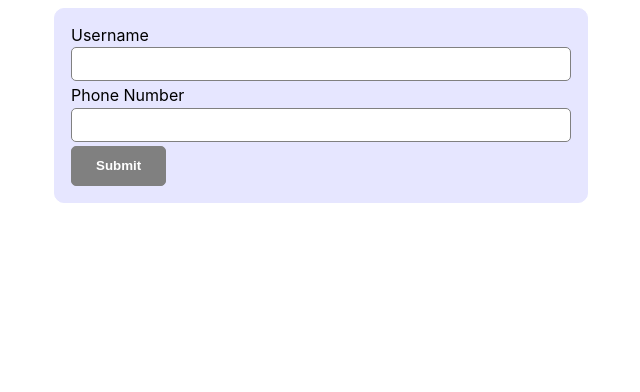
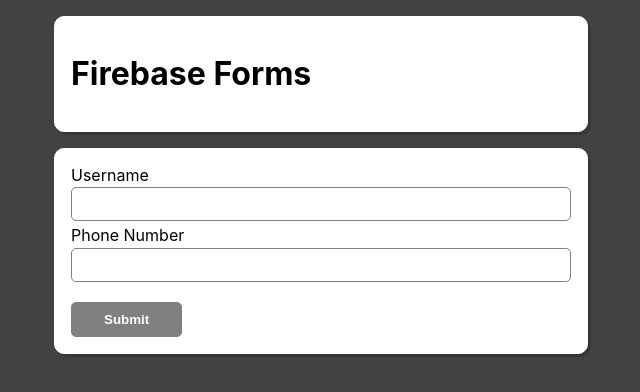
Before and after one commit to inoueaus/form-post, a React (Create React App) app: page / in a window 1280 px wide. Shown: the top 392 px of the page, without its empty margins (319-959 px from the left). Built offline with nearby package versions, Linux system fonts and the light colour scheme.

Commit message:
styling changes

```diff
--- a/src/App.css
+++ b/src/App.css
@@ -1,5 +1,6 @@
 .App {
     text-align: center;
+    background-color: #363636;
 }
 
 .App-logo {
--- a/src/App.js
+++ b/src/App.js
@@ -1,10 +1,14 @@
 
 import './App.css';
 import Form from './components/Form/Form';
+import Card from './components/UI/Card';
 
 function App() {
   return (
-    <div className="app">
+    <div className="">
+      <Card>
+        <h1>Firebase Forms</h1>
+      </Card>
       <Form/>
     </div>
   );
--- a/src/components/Form/Form.js
+++ b/src/components/Form/Form.js
@@ -28,8 +28,10 @@
   const formValid = username.isValid && phoneNumber.isValid;
 
   const toggleModal = () => {
-    setShowModal(prev => {return !prev});
-  }
+    setShowModal((prev) => {
+      return !prev;
+    });
+  };
 
   const submitHandler = (e) => {
     e.preventDefault();
@@ -47,9 +49,14 @@
   return (
     <Card>
       {showModal && (
-        <Modal>
+        <Modal onClick={toggleModal}>
           <h3>Successfully submitted form!</h3>
-          <p style={{"margin-bottom": "3rem"}}>{fetchHandler.data ? fetchHandler.data.name : "Loading..."}</p>
+          <p style={{ marginBottom: "3rem" }}>
+            Status:{" "}
+            {fetchHandler.data
+              ? "Form received! " + fetchHandler.data.name
+              : "Loading..."}
+          </p>
           <Button onClick={toggleModal}>Close</Button>
         </Modal>
       )}
@@ -61,9 +68,8 @@
           onChange={username.inputHandler}
           onBlur={username.blurHandler}
           value={username.value}
-        >
-          Username
-        </Input>
+          label="Username"
+        />
         <Input
           id="phoneNumber"
           type="phonenumber"
@@ -71,10 +77,13 @@
           onChange={phoneNumber.inputHandler}
           onBlur={phoneNumber.blurHandler}
           value={phoneNumber.value}
+          label="Phone Number"
+        />
+        <Button
+          style={{ marginTop: "1rem" }}
+          disabled={!formValid}
+          type="submit"
         >
-          Phone Number
-        </Input>
-        <Button disabled={!formValid} type="submit">
           {fetchHandler.loading ? "Sending..." : "Submit"}
         </Button>
       </form>
--- a/src/components/UI/Button.js
+++ b/src/components/UI/Button.js
@@ -7,6 +7,7 @@
       onClick={props.onClick}
       disabled={props.disabled}
       type={props.type}
+      style={props.style}
     >
       {props.children}
     </button>
--- a/src/components/UI/Button.module.css
+++ b/src/components/UI/Button.module.css
@@ -5,8 +5,8 @@
     color: white;
     transition: all 0.5s;
     font-weight: bold;
-    padding: 0 1.5rem 0 1.5rem;
-    height: 40px;
+    padding: 0 2rem 0 2rem;
+    height: 35px;
     cursor: pointer;
 }
 
@@ -18,4 +18,5 @@
 .button:disabled {
     background: grey;
     border: 1px grey solid;
+    cursor: default;
 }
--- a/src/components/UI/Card.module.css
+++ b/src/components/UI/Card.module.css
@@ -6,10 +6,11 @@
     max-width: 500px;
     margin-left: auto;
     margin-right: auto;
-    margin-top: 0.5rem;
-    margin-bottom: 0.5rem;
+    margin-top: 1rem;
+    margin-bottom: 1rem;
     padding: 1rem;
-    background: rgb(230, 230, 255);
-    border: 1px rgb(230, 230, 255) solid;
+    background: white;
+    border: 1px white solid;
+    box-shadow: 3px 3px 0px 0px rgba(0, 0, 0, 0.171);
     border-radius: 10px;
 }
--- a/src/components/UI/Input.js
+++ b/src/components/UI/Input.js
@@ -3,7 +3,7 @@
 const Input = (props) => {
   return (
     <div className={`${styles['form-control']} ${styles[props.className]}`}>
-      <label htmlFor={props.id}>{props.children}</label>
+      <label htmlFor={props.id}>{props.label}</label>
       <input
         onChange={props.onChange}
         onBlur={props.onBlur}
--- a/src/components/UI/Modal.js
+++ b/src/components/UI/Modal.js
@@ -5,8 +5,8 @@
 
 const Modal = (props) => {
   return ReactDOM.createPortal(
-    <div className={styles["modal-overlay"]}>
-      <div className={styles["modal-inner"]}>{props.children}</div>
+    <div className={styles["modal-overlay"]} onClick={props.onClick}>
+      <div onClick={(e) => {e.stopPropagation()}} className={styles["modal-inner"]}>{props.children}</div>
     </div>,
     document.getElementById("modal")
   );
--- a/src/hooks/use-fetch.js
+++ b/src/hooks/use-fetch.js
@@ -7,6 +7,7 @@
 
   const sendRequest = useCallback(async (config) => {
     setLoading(true);
+    setData(null);
     try {
       const result = await fetch(config.uri, {
         method: config.method,
--- a/src/index.css
+++ b/src/index.css
@@ -1,13 +1,11 @@
 body {
-  margin: 0;
-  font-family: -apple-system, BlinkMacSystemFont, 'Segoe UI', 'Roboto', 'Oxygen',
-    'Ubuntu', 'Cantarell', 'Fira Sans', 'Droid Sans', 'Helvetica Neue',
-    sans-serif;
-  -webkit-font-smoothing: antialiased;
-  -moz-osx-font-smoothing: grayscale;
+    margin: 0;
+    font-family: -apple-system, BlinkMacSystemFont, 'Segoe UI', 'Roboto', 'Oxygen', 'Ubuntu', 'Cantarell', 'Fira Sans', 'Droid Sans', 'Helvetica Neue', sans-serif;
+    -webkit-font-smoothing: antialiased;
+    -moz-osx-font-smoothing: grayscale;
+    background: rgb(66, 66, 66);
 }
 
 code {
-  font-family: source-code-pro, Menlo, Monaco, Consolas, 'Courier New',
-    monospace;
+    font-family: source-code-pro, Menlo, Monaco, Consolas, 'Courier New', monospace;
 }
```
Lines whose indentation alone changed are shown as unchanged.
